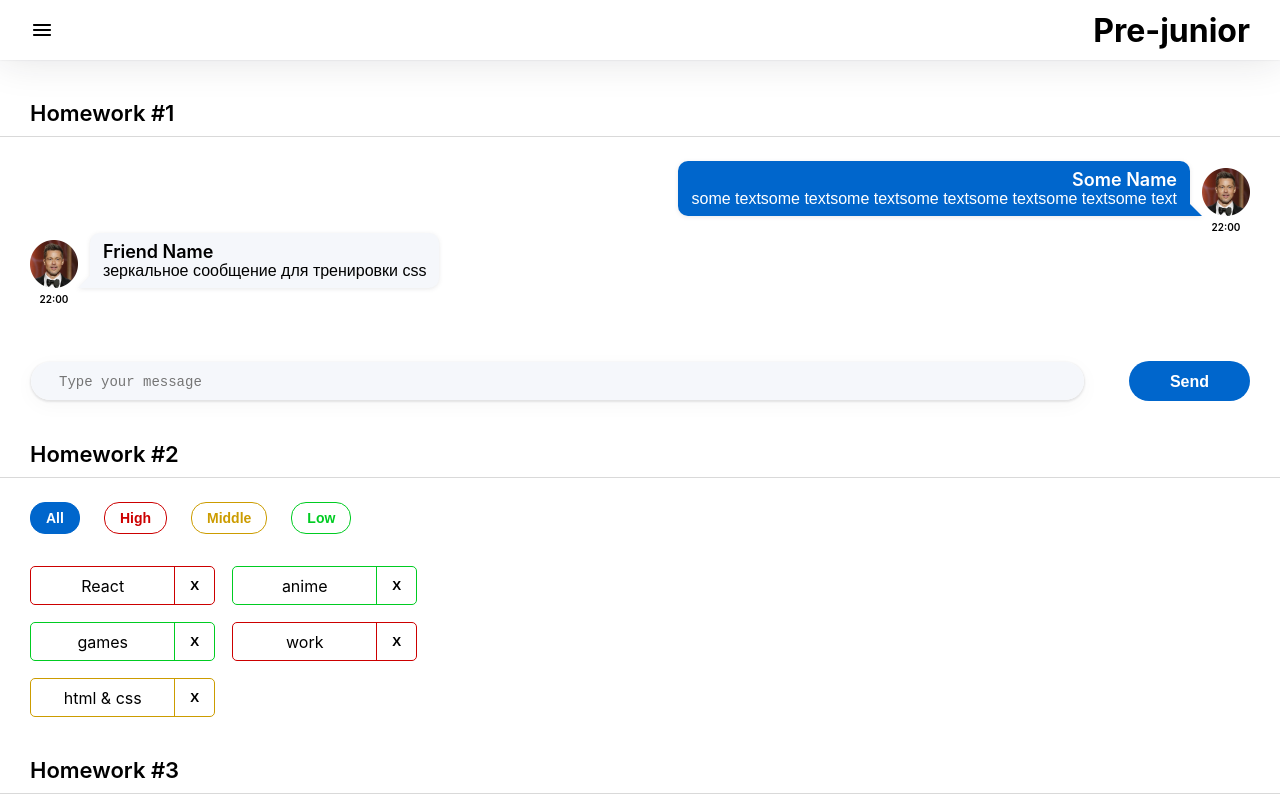
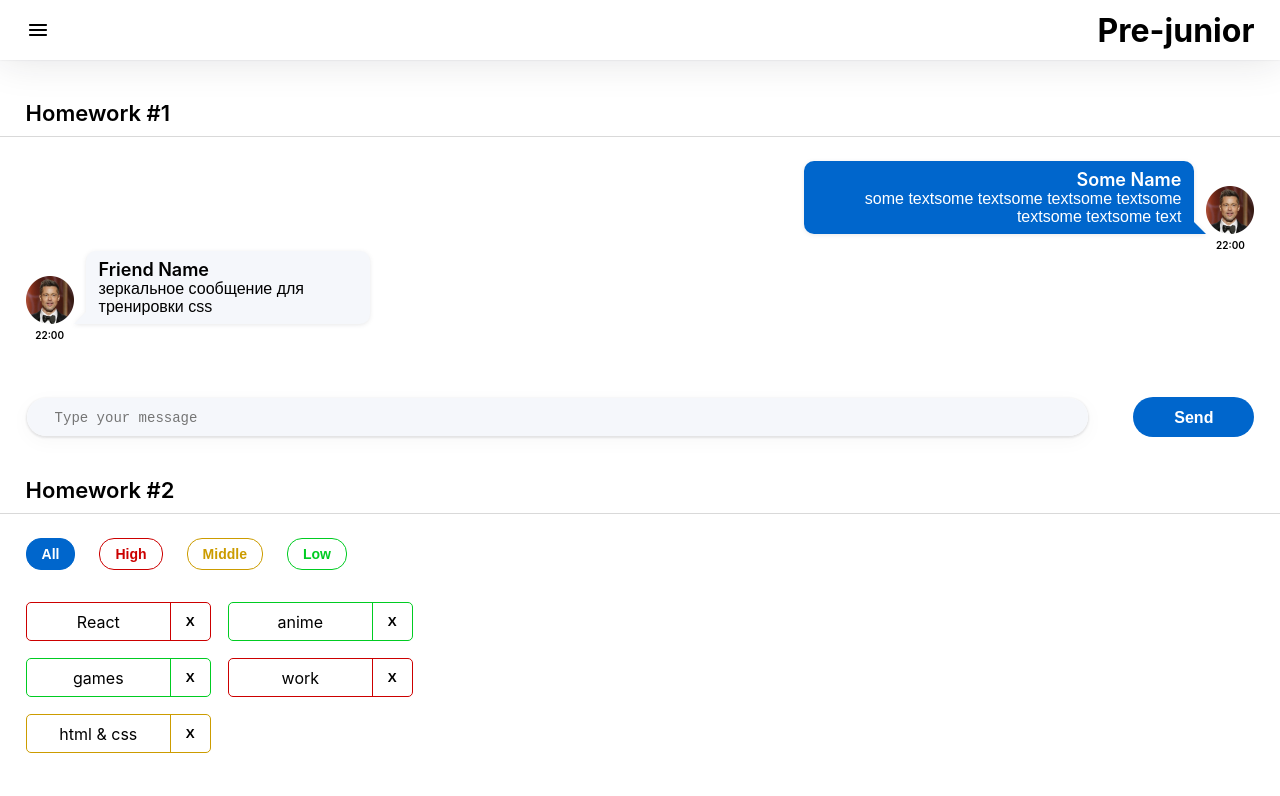
Before and after one commit to maks1394/tasks, a React (Create React App) app: page /#/pre-junior in a window 1280 px wide. Shown: the top 796 px of the page. Built offline with nearby package versions, Linux system fonts and the light colour scheme.

Commit message:
css changes

```diff
--- a/src/s1-main/App.module.css
+++ b/src/s1-main/App.module.css
@@ -4,8 +4,8 @@
 }
 
 .hw {
-    margin-left: 30px;
-    margin-right: 30px;
+    margin-left: 2%;
+    margin-right: 2%;
     /*width: 1200px;*/
 }
 
@@ -22,7 +22,12 @@
     /*margin: 0 auto;*/
     /*padding: 0 1.25rem;*/
     /*width: 1200px;*/
-    margin-left: 30px;
-    margin-right: 30px;
+    margin-left: 2%;
+    margin-right: 2%;
     color:var(--main-color);
 }
+
+.messagesContainer{
+    display: flex;
+    flex-direction: column;
+}
--- a/src/s2-homeworks/hw01/HW1.tsx
+++ b/src/s2-homeworks/hw01/HW1.tsx
@@ -50,7 +50,7 @@ const HW1 = () => {
             <div className={s2.hwTitle}><p>Homework #1</p></div>
             <div className={s2.hw}>
                 {/*проверка отображения (не менять)*/}
-                <div>
+                <div className={s2.messagesContainer}>
                     <Message message={message0} />
                     <FriendMessage message={friendMessage0} />
                 </div>
--- a/src/s2-homeworks/hw01/friend-message/FriendMessage.module.css
+++ b/src/s2-homeworks/hw01/friend-message/FriendMessage.module.css
@@ -2,6 +2,7 @@
     display: flex;
     flex-wrap: wrap;
     justify-content: start;
+    align-self: flex-start;
     margin-bottom: 1.875rem;
 }
 
--- a/src/s2-homeworks/hw01/message/Message.module.css
+++ b/src/s2-homeworks/hw01/message/Message.module.css
@@ -2,6 +2,7 @@
     display: flex;
     flex-wrap: wrap;
     justify-content: end;
+    align-self: flex-end;
 }
 
 .imageAndText {
--- a/src/s2-homeworks/hw05/header/Header.module.css
+++ b/src/s2-homeworks/hw05/header/Header.module.css
@@ -1,5 +1,5 @@
 .burgerMenuIcon{
-    margin-left: 30px;
+    margin-left: 2%;
 }
 
 .burgerMenuIcon{
@@ -21,6 +21,6 @@ svg path {
 }
 
 .header h1 {
-    margin-right: 30px;
+    margin-right: 2%;
     color: var(--main-color);
 }
--- a/src/s2-homeworks/hw13/HW13.tsx
+++ b/src/s2-homeworks/hw13/HW13.tsx
@@ -51,7 +51,6 @@ const HW13 = () => {
             .catch((error) => {
                 debugger
                 if (axios.isAxiosError(error)) {
-                    console.log('error message: ', error.message);
                     switch ((error ??={}).response.status){
                         case '400':setImage(error400); break;
                         case '500':setImage(error500); break;
```
